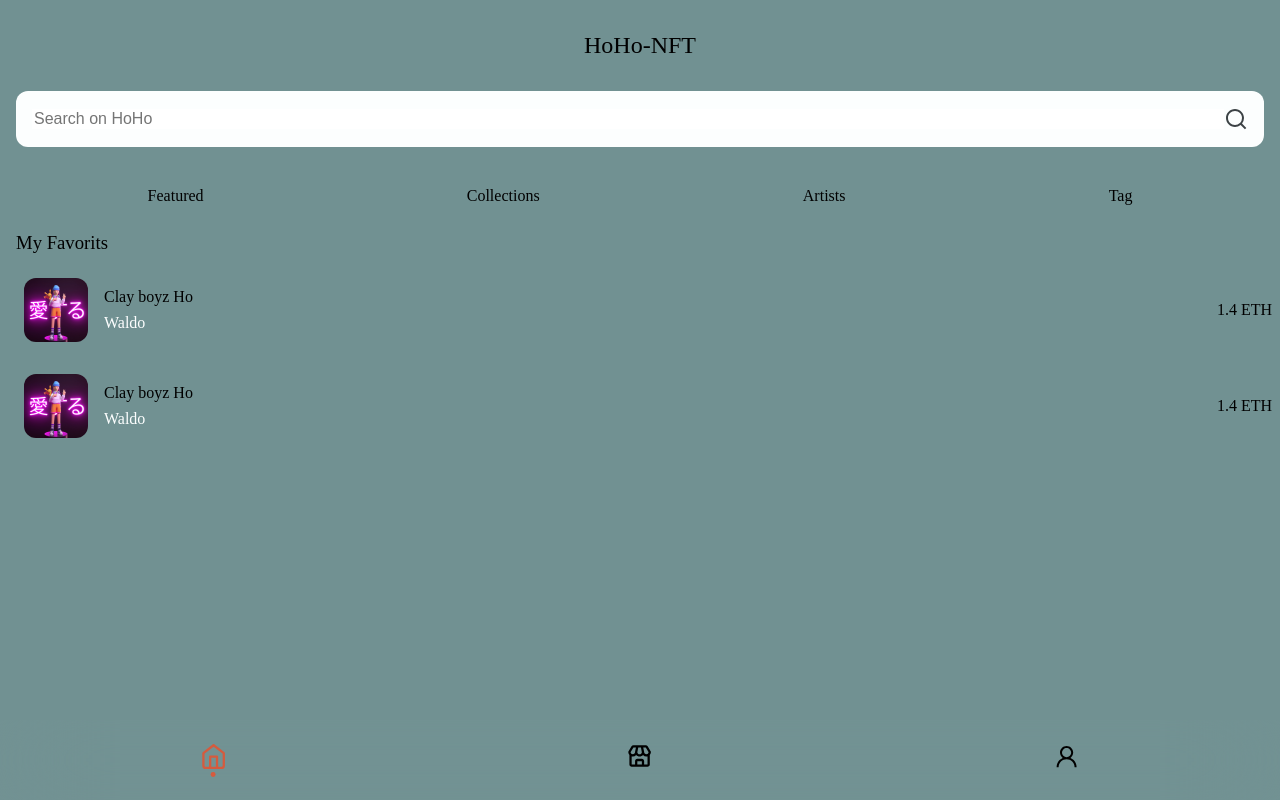
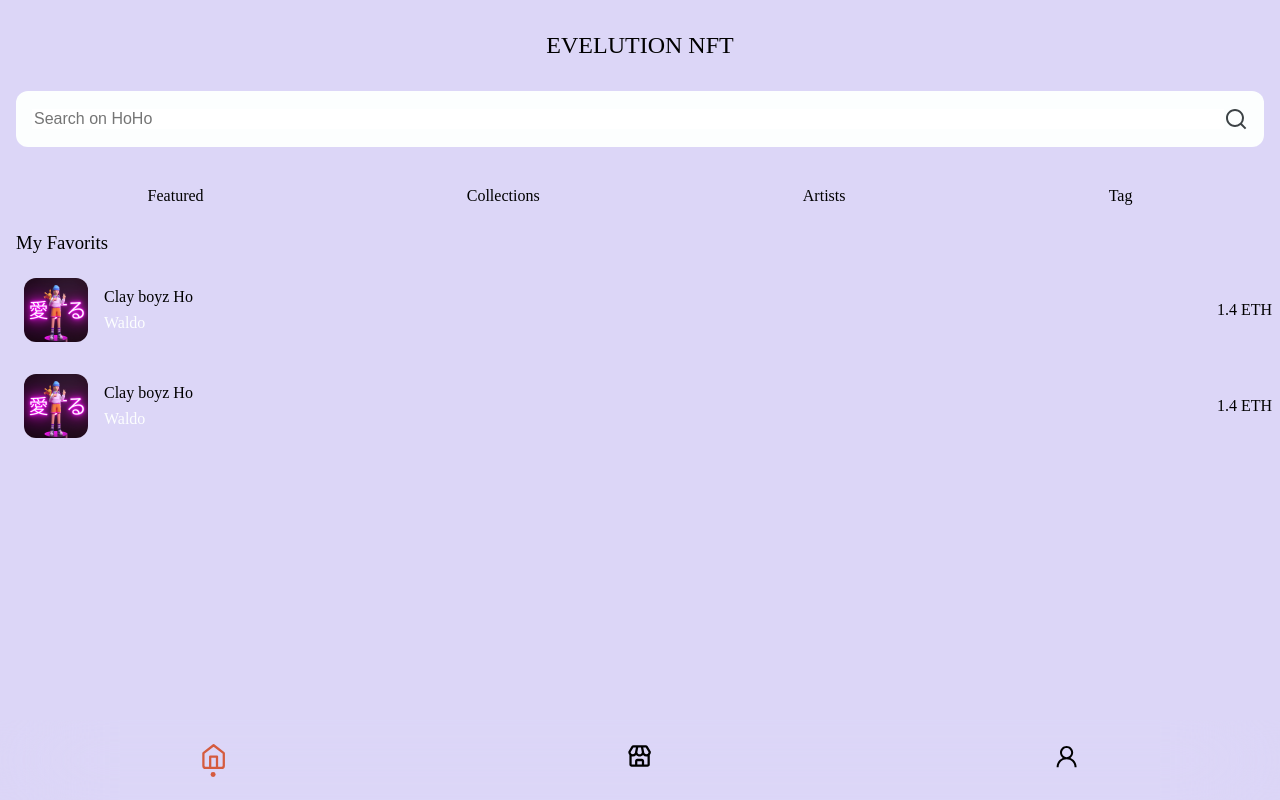
Before and after one commit to gurgen-baghdasaryan/react-nft, a React (Create React App) app: page / in a window 1280 px wide. Built offline with nearby package versions, Linux system fonts and the light colour scheme.

Commit message:
change some global syles

```diff
--- a/public/index.html
+++ b/public/index.html
@@ -24,7 +24,7 @@
       work correctly both with client-side routing and a non-root public URL.
       Learn how to configure a non-root public URL by running `npm run build`.
     -->
-    <title>HoHo-NFT</title>
+    <title>EVE-NFT</title>
   </head>
   <body>
     <noscript>You need to enable JavaScript to run this app.</noscript>
--- a/src/assets/colors.js
+++ b/src/assets/colors.js
@@ -1,7 +1,7 @@
 export default {
     Primary:"#d55b3e",
     Background:"#3c4245",
-    CardBackground:"#719192",
+    CardBackground:"#dcd6f7",
     Gray:"#fcfefe",
     GrayBorder:"#3c4245",
     GrayBorder:"FF164E",
--- a/src/components/FeaturedTab.js
+++ b/src/components/FeaturedTab.js
@@ -13,8 +13,8 @@ import Img from "./styled/Imgstyles";
 
 
 const items = [
-  { id: 1, title: "Universo 34", subTitle: "Maketi", image: image1 },
-  { id: 2, title: "Holy", subTitle: "Lea Kovaseva", image: image2 },
+  { id: 1, title: "Nftverso", subTitle: "Maketi", image: image1 },
+  { id: 2, title: "Eve Lu", subTitle: "Lea Kovaseva", image: image2 },
   { id: 3, title: "TITLE3", subTitle: "SubTitle3", image: image3 },
   { id: 4, title: "TITLE4", subTitle: "SubTitle4", image: image4 },
 ];
--- a/src/components/Home.js
+++ b/src/components/Home.js
@@ -43,7 +43,7 @@ const Title = styled.h1`
 const Home = () => {
     return (
         <HomeEl className="home">
-            <Title>HoHo-NFT</Title>
+            <Title>EVELUTION NFT</Title>
             <Searchstyle />
             <Tabstyle tabs={tabs} />
             <MyFavorits />
```
